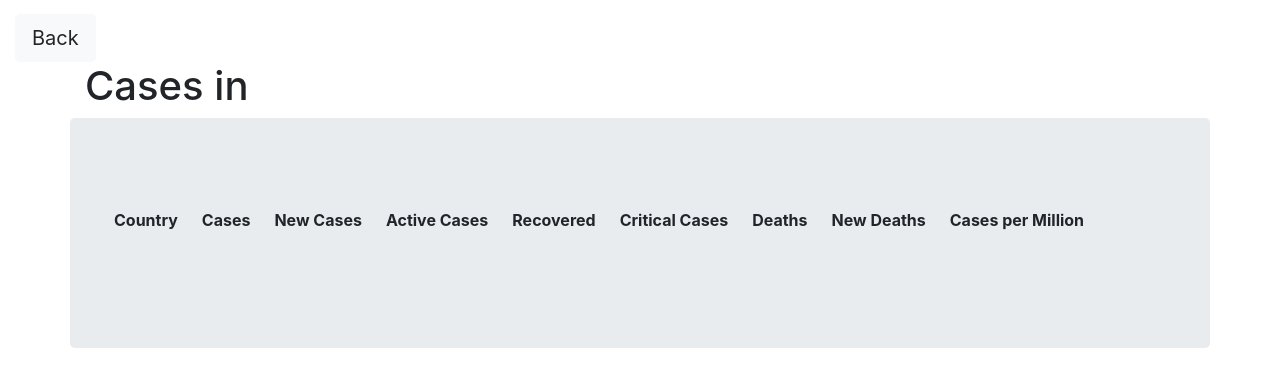
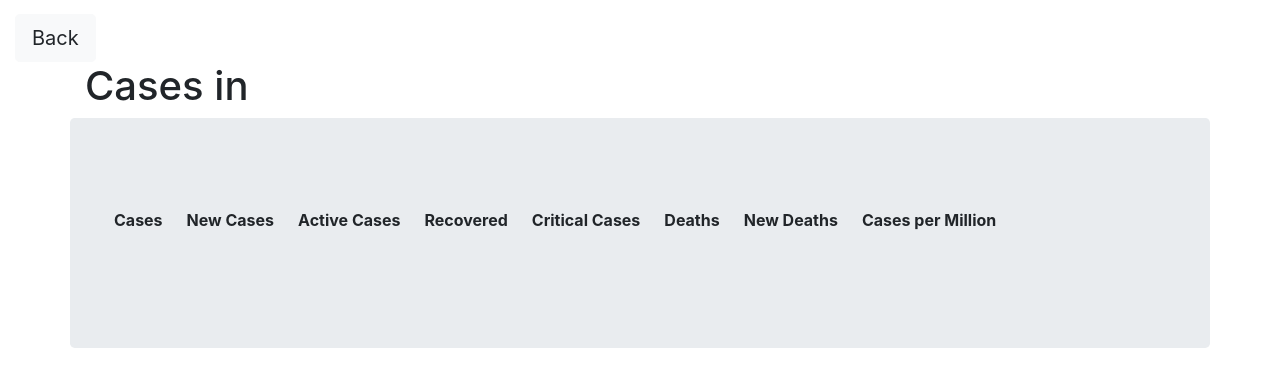
Before and after one commit to ArcaEge/Coronavirus, a Flask app: page /countries/1 in a window 1280 px wide. Shown: the part 56-443 px from the top of the page. Run offline with Flask 2, Linux system fonts and the light colour scheme; lists and menus that the app fills with data are empty; some libraries are stand-ins or nearby versions.

Commit message:
Added details page

```diff
--- a/templates/country.html
+++ b/templates/country.html
@@ -51,7 +51,6 @@
   <table class="table table-borderless d-none d-lg-block">
     <thead>
       <tr>
-        <th>Country</th>
         <th>Cases</th>
         <th>New Cases</th>
         <th>Active Cases</th>
@@ -64,7 +63,6 @@
     </thead>
     <tbody>
       <tr>
-        <td>{{ b.country }}</td>
         <td>{{ b.cases }}</td>
         <td>{{ b.todayCases }}</td>
         <td>{{ b.active }}</td>
```
